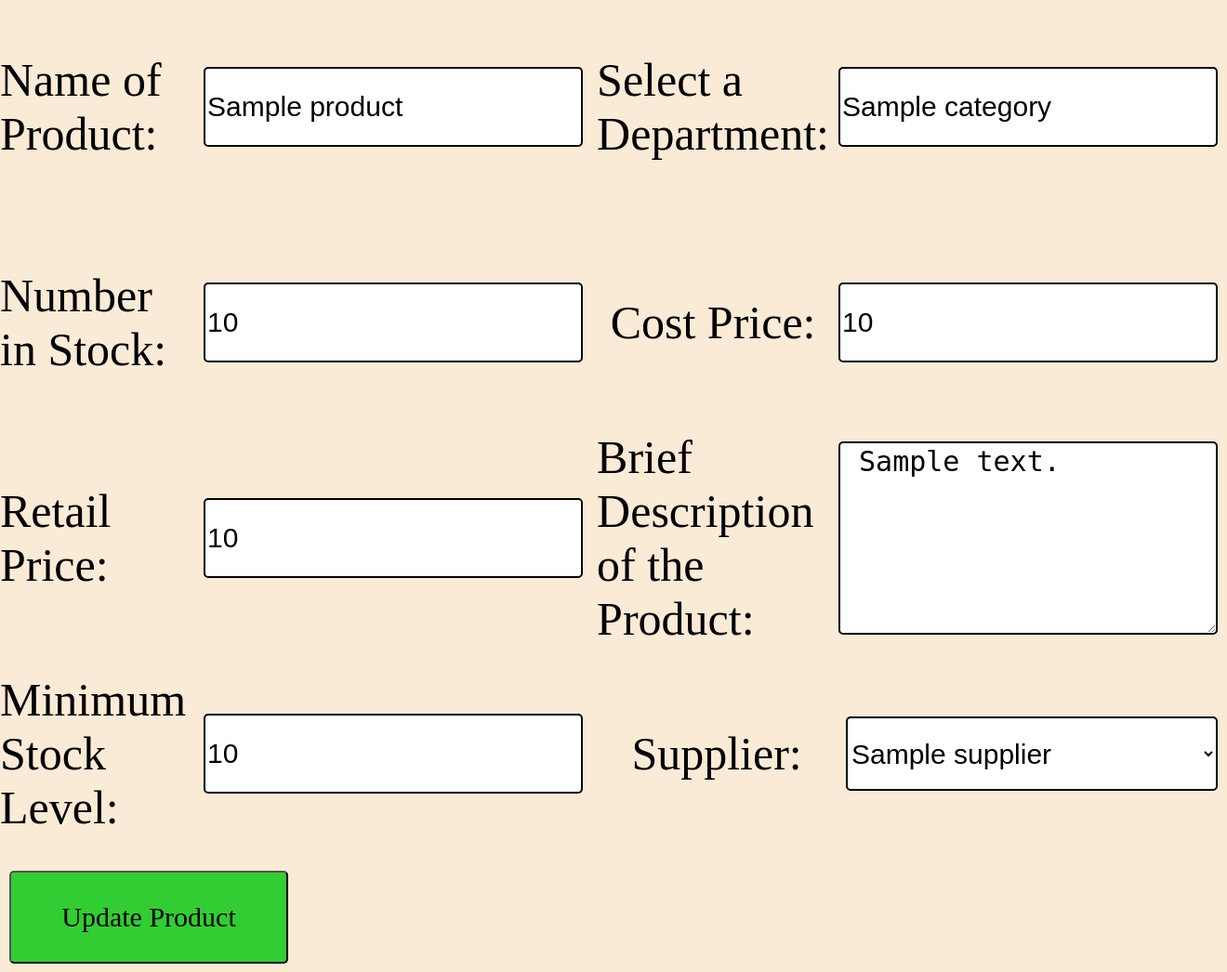
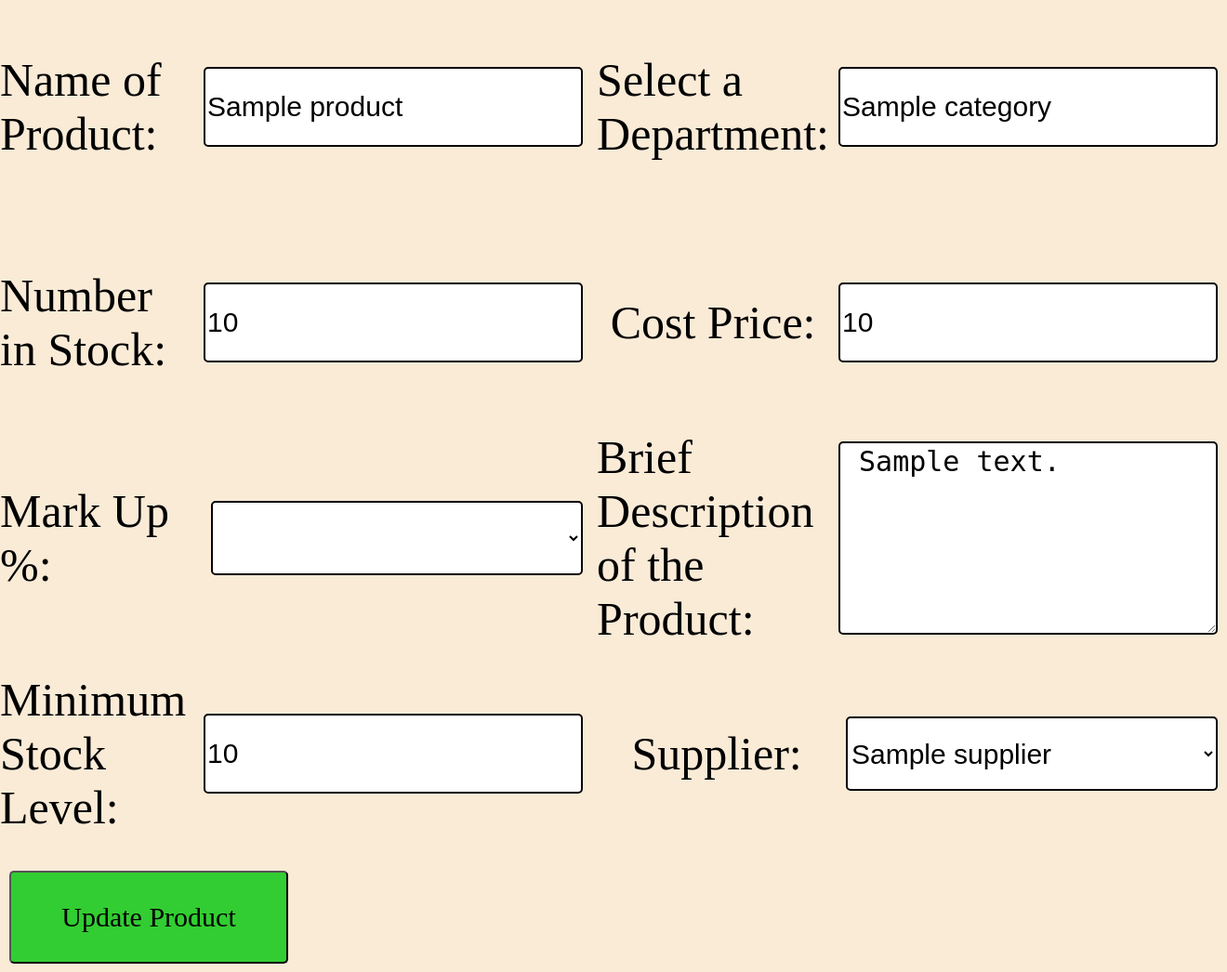
Before and after one commit to JamesSBeedle/Inn-Ventory-Alcohol-Inventory-Application, a Flask app: page /products/1/edit in a window 1320 px wide. Shown: the part 329-1375 px from the top of the page at 93% size. Run offline with Flask 2, Linux system fonts and the light colour scheme; a database or web service that is not in the repository returns one stand-in record (values such as "Sample title"); lists and menus that the app fills with data are empty; some libraries are stand-ins or nearby versions.

Commit message:
mark_up added, function to calculate sale price added, @classmethod used to allow function to run correctly

```diff
--- a/console.py
+++ b/console.py
@@ -19,13 +19,13 @@ supplier_repository.save(supplier3)
 
 supplier_repository.select_all()
 
-product1 = Product("Landlord", "Draught", 12, 1.23, 3.00, "A Strong Pale Ale", 36, supplier1)
+product1 = Product("Landlord", "Draught", 12, 1.23, 70, 2.09, "A Strong Pale Ale", 36, supplier1)
 product_repository.save(product1)
 
-product2 = Product("Budvar", "Bottles", 24, 2.20, 4.50, "A Czech Pilsner", 24, supplier2)
+product2 = Product("Budvar", "Bottles", 24, 2.20,70, 3.74, "A Czech Pilsner", 24, supplier2)
 product_repository.save(product2)
 
-product3 = Product("Chenin Blanc", "Wine", 12, 9.50, 16.50, "Crisp French White Wine", 12, supplier3)
+product3 = Product("Chenin Blanc", "Wine", 12, 9.50,70,16.15, "Crisp French White Wine", 12, supplier3)
 product_repository.save(product3)
 
 
--- a/controllers/products_controller.py
+++ b/controllers/products_controller.py
@@ -14,7 +14,8 @@ def products():
 @products_blueprint.route("/products/<id>", methods=["GET"])
 def show_product(id):
     product = product_repository.select(id)
-    return render_template("/products/show.html", product = product, title="Inn-Ventory - Product")
+    difference = product.sale_price - product.cost_price
+    return render_template("/products/show.html", product = product, title="Inn-Ventory - Product", difference=difference)
 
 @products_blueprint.route("/products/new", methods=["GET"])
 def new_product():
@@ -27,13 +28,16 @@ def create_product():
     category = request.form["category"]
     in_stock = request.form["in_stock"]
     cost_price = request.form["cost_price"]
-    sale_price = request.form["sale_price"] #change to be markup values in dropdown
+    print(cost_price)
+    mark_up = request.form["mark_up"]
+    print(mark_up)
     description = request.form["description"]
     minimum_stock_level = request.form["minimum_stock_level"]
-    #set_markup function (cost_price, sale_price) sale_price=set_markup
     supplier = supplier_repository.select(request.form['supplier_id'])
-    product = Product(name, category, in_stock, cost_price, sale_price, description,minimum_stock_level, supplier)
-    product_repository.save(product)
+    # sale_price = ((float(cost_price) / 100) * float(mark_up)) + float(cost_price)
+    sale_price = Product.set_markup(cost_price, mark_up)
+    new_product = Product(name, category, in_stock, cost_price, mark_up, sale_price, description, minimum_stock_level, supplier)
+    product_repository.save(new_product)
     return redirect("/products")
 
 @products_blueprint.route("/products/<id>/edit", methods=["GET"])
@@ -48,11 +52,12 @@ def update_product(id):
     category = request.form["category"]
     in_stock = request.form["in_stock"]
     cost_price = request.form["cost_price"]
-    sale_price = request.form["sale_price"]
+    mark_up = request.form["mark_up"]
+    sale_price = product_repository.select(sale_price)
     description = request.form["description"]
     minimum_stock_level = request.form["minimum_stock_level"]
     supplier = supplier_repository.select(request.form['supplier_id'])
-    product = Product(name, category, in_stock, cost_price, sale_price, description,minimum_stock_level, supplier, id)
+    product = Product(name, category, in_stock, cost_price, mark_up, sale_price, description,minimum_stock_level, supplier, id)
     product_repository.update(product)
     return redirect("/products")
 
--- a/db/inn_ventory.sql
+++ b/db/inn_ventory.sql
@@ -16,6 +16,7 @@ CREATE TABLE products (
     category VARCHAR(255),
     in_stock INT,
     cost_price DECIMAL(4,2),
+    mark_up INT,
     sale_price DECIMAL(4,2),
     description TEXT,
     minimum_stock_level INT,
--- a/models/product.py
+++ b/models/product.py
@@ -1,24 +1,23 @@
 class Product:
 
-    def __init__(self, name, category, in_stock, cost_price, sale_price, description,minimum_stock_level, supplier, id = None ):
+    def __init__(self, name, category, in_stock, cost_price, mark_up, sale_price, description,minimum_stock_level, supplier, id = None ):
         self.name = name
         self.category = category
         self.in_stock = in_stock
         self.cost_price = cost_price
+        self.mark_up = mark_up
         self.sale_price = sale_price
         self.description = description
         self.minimum_stock_level = minimum_stock_level
         self.supplier = supplier
         self.id = id
 
-
-    # def set_markup(self, cost_price, mark_up):
-    #       markup_value = cost_price * mark_up
-    #       sale_price = cost_price + markup_value
-    #       return sale_price
-
+    @classmethod
+    def set_markup(cls, unit_price, percentage):
+        sale_price = ((float(unit_price) / 100) * float(percentage)) + float(unit_price)
+        return sale_price
 # to set the sale price for product you need to add a % markup
 
-# so cost_price * %markup wou want = markup amount
+# so cost_price * %markup you want = markup amount
 # you then add this to the cost_price to get the sale amount
 #eg (cost_price * mark_up)+ cost_price = sale_price
--- a/repositories/product_repository.py
+++ b/repositories/product_repository.py
@@ -5,8 +5,8 @@ from models.supplier import Supplier
 import repositories.supplier_repository as supplier_repository
 
 def save(product):
-    sql = "INSERT INTO products (name, category, in_stock, cost_price, sale_price, description, minimum_stock_level, supplier_id) VALUES (%s, %s, %s, %s, %s, %s, %s, %s) RETURNING *"
-    values = [product.name, product.category, product.in_stock, product.cost_price, product.sale_price, product.description, product.minimum_stock_level, product.supplier.id]
+    sql = "INSERT INTO products (name, category, in_stock, cost_price, mark_up, sale_price, description, minimum_stock_level, supplier_id) VALUES (%s, %s, %s, %s, %s, %s, %s, %s, %s) RETURNING *"
+    values = [product.name, product.category, product.in_stock, product.cost_price, product.mark_up, product.sale_price, product.description, product.minimum_stock_level, product.supplier.id]
     results = run_sql(sql, values)
     id = results[0]['id']
     product.id = id
@@ -20,7 +20,7 @@ def select_all():
 
     for row in results:
         supplier = supplier_repository.select(row["supplier_id"])
-        product = Product(row["name"], row["category"], row["in_stock"], row["cost_price"], row["sale_price"], row["description"], row["minimum_stock_level"], supplier, row["id"])
+        product = Product(row["name"], row["category"], row["in_stock"], row["cost_price"],row["mark_up"], row["sale_price"], row["description"], row["minimum_stock_level"], supplier, row["id"])
         products.append(product)
     return products
 
@@ -32,12 +32,12 @@ def select(id):
 
     if result is not None:
         supplier = supplier_repository.select(result["supplier_id"])
-        product = Product(result["name"], result["category"], result["in_stock"], result["cost_price"], result["sale_price"], result["description"], result["minimum_stock_level"], supplier, result["id"])
+        product = Product(result["name"], result["category"], result["in_stock"], result["cost_price"],result["mark_up"], result["sale_price"], result["description"], result["minimum_stock_level"], supplier, result["id"])
     return product
 
 def update(product):
-    sql = "UPDATE products SET (name, category, in_stock, cost_price, sale_price, description,minimum_stock_level, supplier_id) = (%s, %s, %s, %s, %s, %s, %s, %s) WHERE id = %s"
-    values = [product.name, product.category, product.in_stock, product.cost_price, product.sale_price, product.description, product.minimum_stock_level, product.supplier.id, product.id]
+    sql = "UPDATE products SET (name, category, in_stock, cost_price, mark_up, sale_price, description,minimum_stock_level, supplier_id) = (%s, %s, %s, %s, %s, %s, %s, %s, %s) WHERE id = %s"
+    values = [product.name, product.category, product.in_stock, product.cost_price, product.mark_up, product.sale_price, product.description, product.minimum_stock_level, product.supplier.id, product.id]
     run_sql(sql, values)
 
 def delete_all():
--- a/templates/products/edit.html
+++ b/templates/products/edit.html
@@ -36,8 +36,18 @@
             <input type="number" id="cost_price" name="cost_price" value="{{product.cost_price}}" step="0.01">
         </section>
         <section>
-            <label for="sale_price">Retail Price:</label>
-            <input type="number" id="sale_price" name="sale_price" value="{{product.sale_price}}" step="0.01">
+            <label for="mark_up">Mark Up %:</label>
+            <select id="mark-up" name="mark_up">
+                {% for product in products  %}
+                <option value="{{product.mark_up}}"
+                 {% if product.mark_up == product.mark_up %}
+                 selected="selected"
+                 {% endif %}>
+                 {{ product.mark_up }}
+                </option>
+                {% endfor %}
+
+            </select>
         </section>
         <section>
             <label for="description">Brief Description of the Product:</label>
--- a/templates/products/show.html
+++ b/templates/products/show.html
@@ -45,10 +45,14 @@
                 <h2>Wholesale Price:</h2>
                 <p>£{{product.cost_price}}</p>
             </section>
+            <section class="product-item-2">
+                <h2>Mark Up:</h2>
+                <p>{{product.mark_up}}%</p>
+            </section>
 
             <section class="product-item-2">
                 <h2>Retail Price:</h2>
-                <p>£{{product.sale_price}}</p>
+                <p>£{{product.sale_price}} <span style="color: green">+{{difference}}</span></p>
             </section>
 
             <section class="product-item-2">
```
Also changed, not shown: templates/products/new.html (+17 -6 lines).
